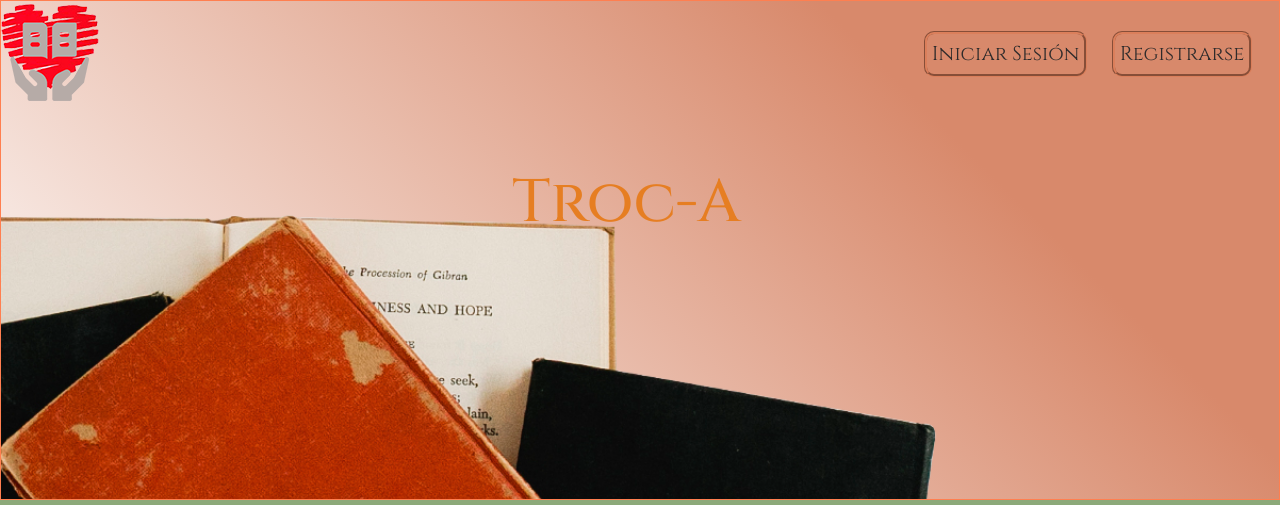
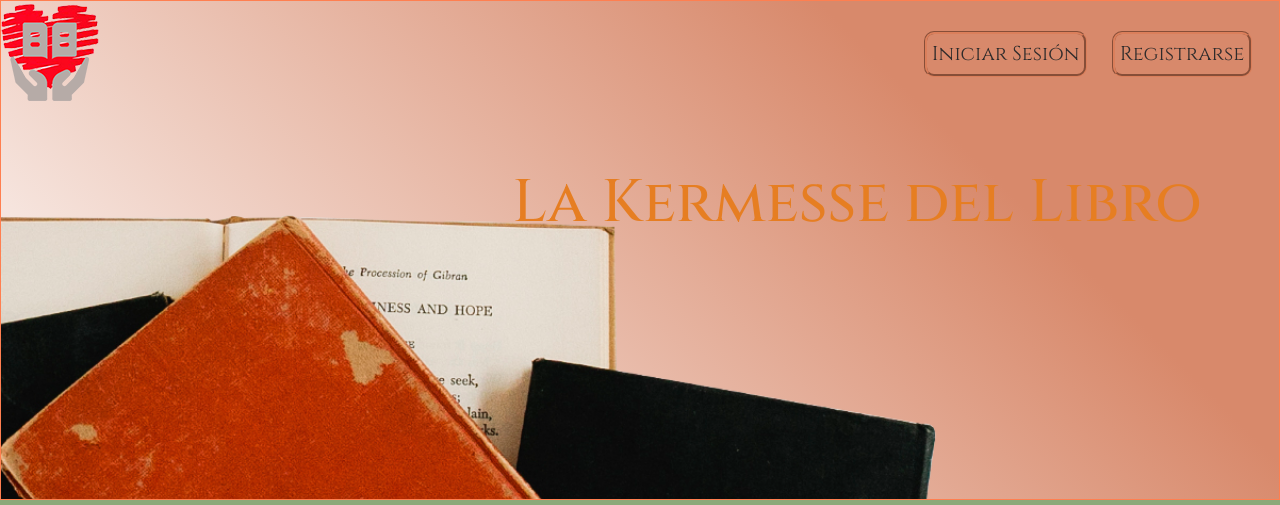
Before and after one commit to melocotonoro/LaKermessedellibro-git, a website: page views/Comunidad.html in a window 1280 px wide. Shown: the top 505 px of the page. Drawn offline with nearby package versions, Linux system fonts and the light colour scheme.

Commit message:
cambio nombre sección comunidad remoto

```diff
--- a/views/Comunidad.html
+++ b/views/Comunidad.html
@@ -8,7 +8,7 @@
     <meta name="keywords" content="libro,libros, canje,trueque, intercambio, permutar, permuto, foro, forum, comunidad">
     <meta name="description" content="Podrás intercambiar ideas, sugerencias, tips con los demás usuarios">
 
-    <title>Comunidad- Troc-A</title>
+    <title>Comunidad- La Kermesse del Libro</title>
 
 <!--Google Fonts-->
 
@@ -40,7 +40,7 @@
               <a href="./registrarte.html"><button type="button" class="btn btn-light btn-lg banner">Registrarse</button></a>
             </div>
 
-            <h1 id="nombreDeLaMarca">Troc-A</h1>
+            <h1 id="nombreDeLaMarca">La Kermesse del Libro</h1>
 
           </header>
 
```
